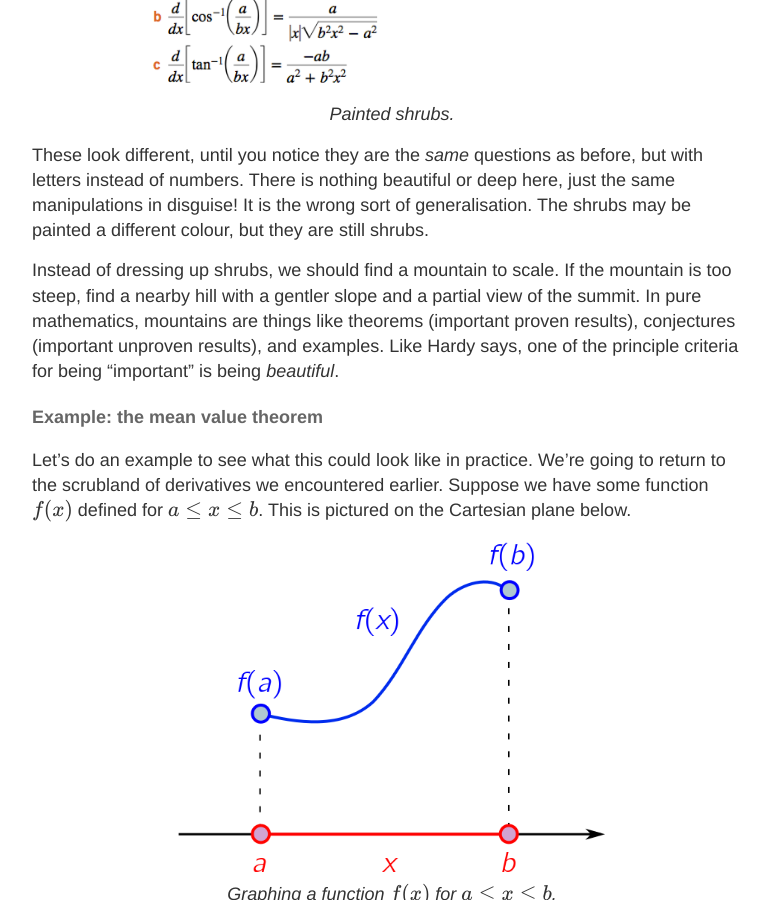
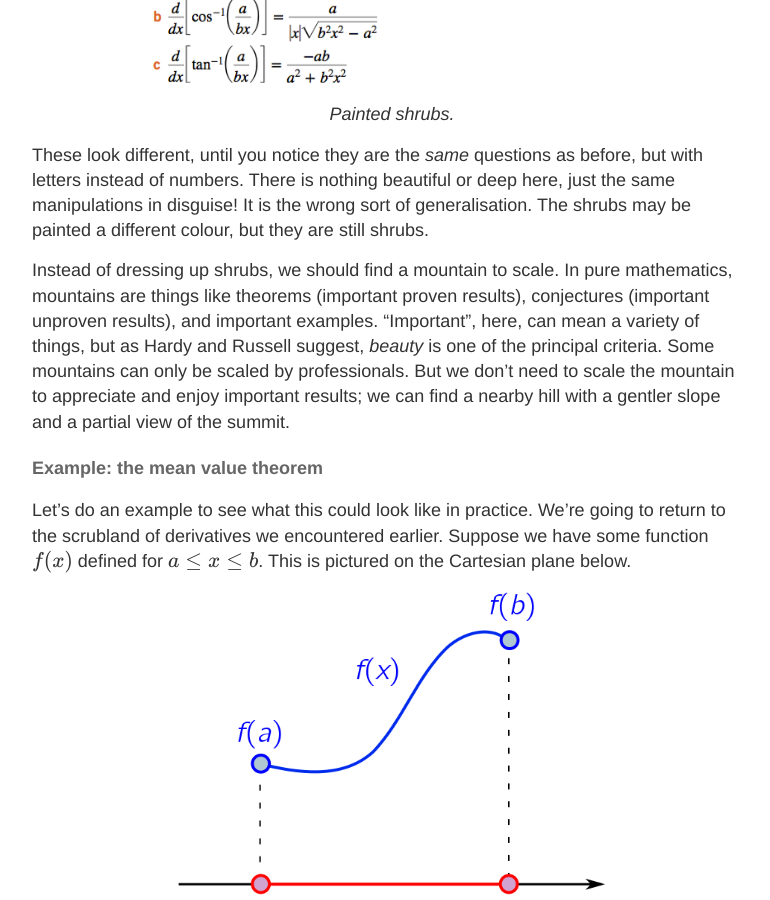
Before and after one commit to hapax/hapax.github.io, a Jekyll site: the page built from assets/teaching.md, in a window 1280 px wide and 900 px high, scrolled down 3130 px. Shown: the whole window, without its empty margins (248-1018 px from the left). Built offline with Jekyll 4.4.1, drawn with Linux system fonts in a browser that asks for light colours; our own code applies the rules of GitHub Pages for plain Markdown files; formulas are drawn with MathJax 3; a script that is not in the unit is left out; some of the changed text lies outside the part shown.

Commit message:
Update teaching.md

```diff
--- a/assets/teaching.md
+++ b/assets/teaching.md
@@ -166,13 +166,15 @@ It is the wrong sort of generalisation.
 The shrubs may be painted a different colour, but they are still shrubs.
 
 Instead of dressing up shrubs, we should find a mountain to scale.
-If the mountain is too steep, find a nearby hill with a gentler slope
-and a partial view of the summit.
 In pure mathematics, mountains are things like theorems (important
 proven results), conjectures (important unproven results), and
-examples.
-Like Hardy says, one of the principle criteria for being "important"
-is being *beautiful*.
+important examples.
+"Important", here, can mean a variety of things, but as Hardy and
+Russell suggest, *beauty* is one of the principal criteria.
+Some mountains can only be scaled by professionals.
+But we don't need to scale the mountain to appreciate and enjoy
+important results; we can find a nearby hill with a gentler slope and
+a partial view of the summit.
 
 #### Example: the mean value theorem
 
@@ -576,3 +578,8 @@ Start with examples, visual proofs, intuition pumps, heuristics, and
 judiciously cut corners.
 If you start with Euclid's axioms, that's probably where the student's
 relationship with the deductive method is going to end.
+
+We don't usually need to scale the mountain to appreciate some of what
+makes these things beautiful.
+If the mountain is too steep, find a nearby hill with a gentler slope
+and a partial view of the summit.
```
